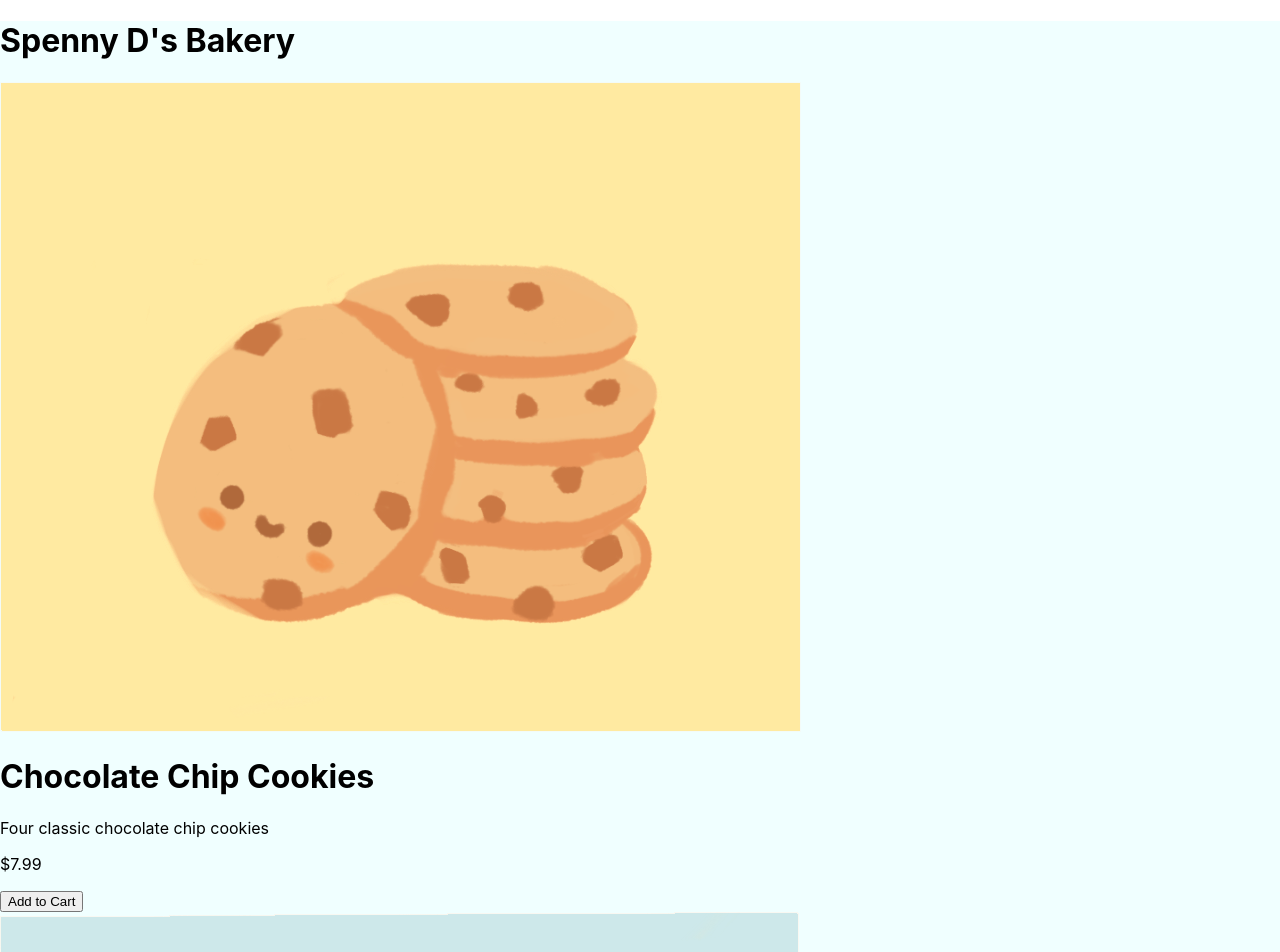
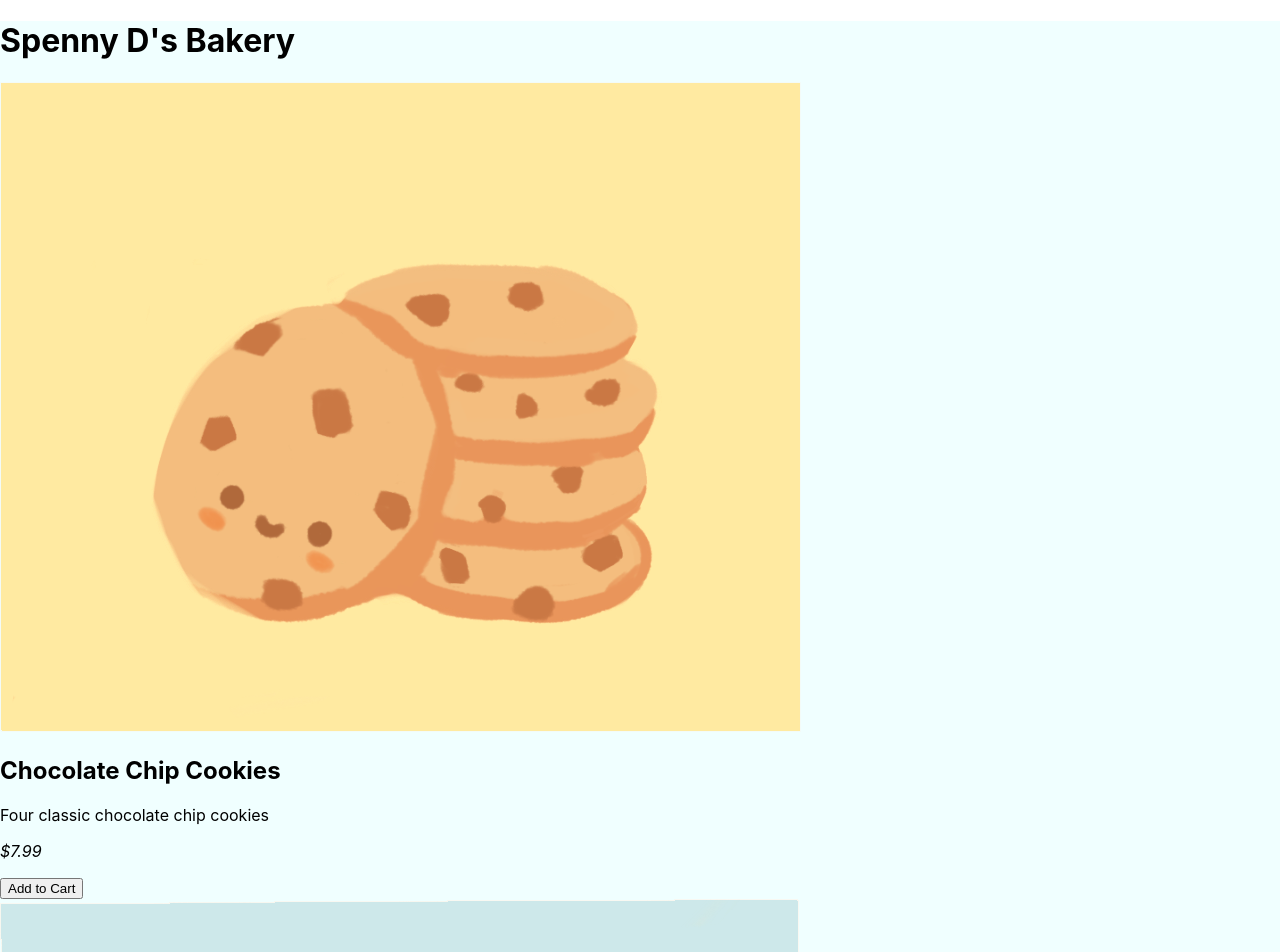
Before and after one commit to sdell624/react-studio, a React (Create React App) app: page / in a window 1280 px wide. Shown: the top 952 px of the page. Built offline with nearby package versions, Linux system fonts and the light colour scheme.

Commit message:
cost rounding

```diff
--- a/src/App.js
+++ b/src/App.js
@@ -15,7 +15,7 @@ function App() {
   const [cart, setCart] = useState({});
   const [totalPrice, setTotalPrice] = useState(0);
   const incrementTotalPrice = (addition) => {
-    setTotalPrice(totalPrice + addition);
+    setTotalPrice((totalPrice + addition).toFixed(2));
   }
   const updateCart = (newItem, cost) => {
     const newCart = cart;
--- a/src/components/BakeryItem.js
+++ b/src/components/BakeryItem.js
@@ -1,13 +1,11 @@
 // TODO: create a component that displays a single bakery item
 function BakerItem(props) {
-
-
     return (
         <div>
             <img src={props.i.image}/>
-            <h1>{props.i.name}</h1>
+            <h2>{props.i.name}</h2>
             <p>{props.i.description}</p>
-            <p>${props.i.price}</p>
+            <p><i>${props.i.price}</i></p>
             <button onClick={() => {props.addToCart(props.i.name, props.i.price)}}>Add to Cart</button>
         </div>
     )
```
